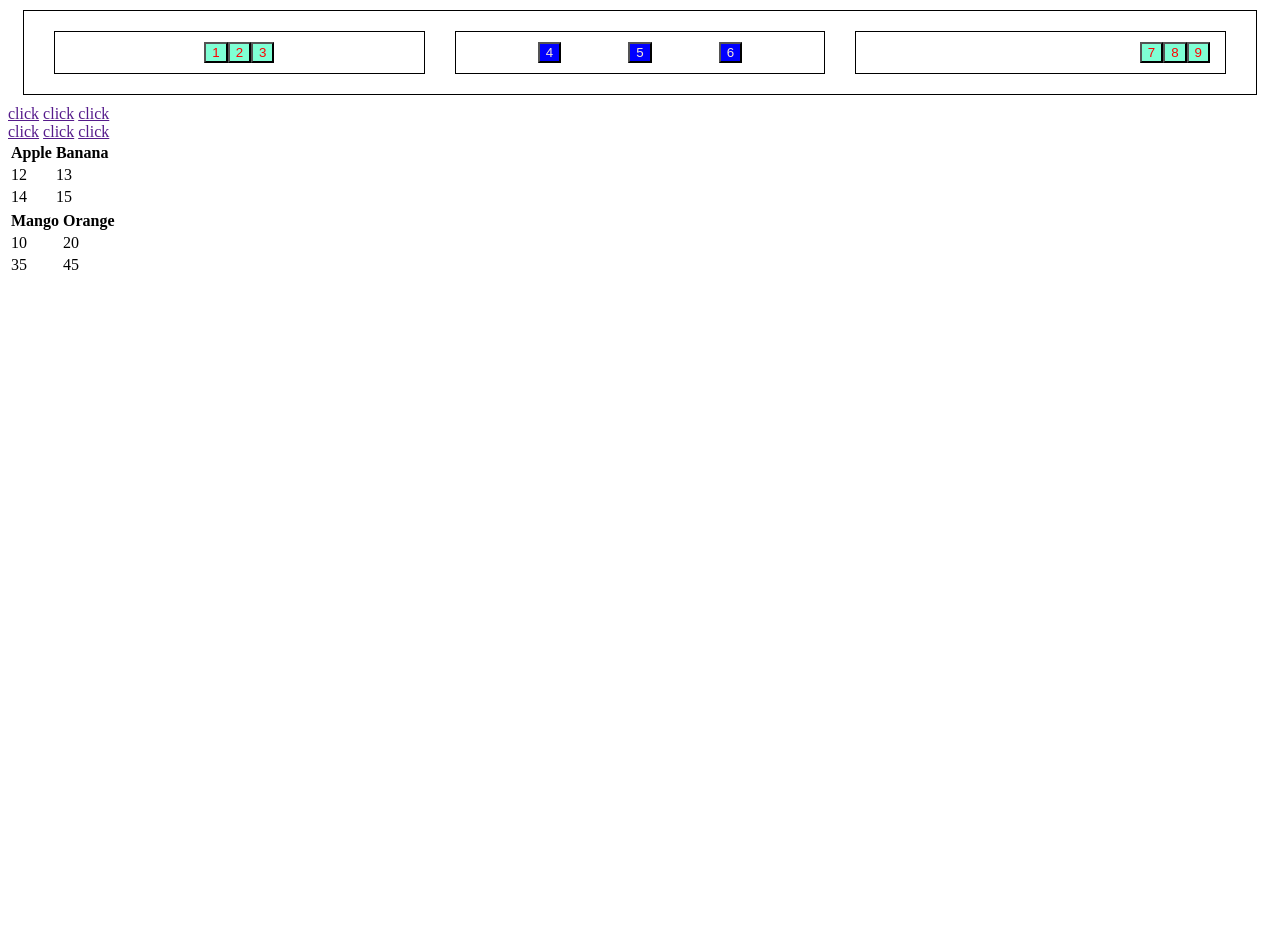
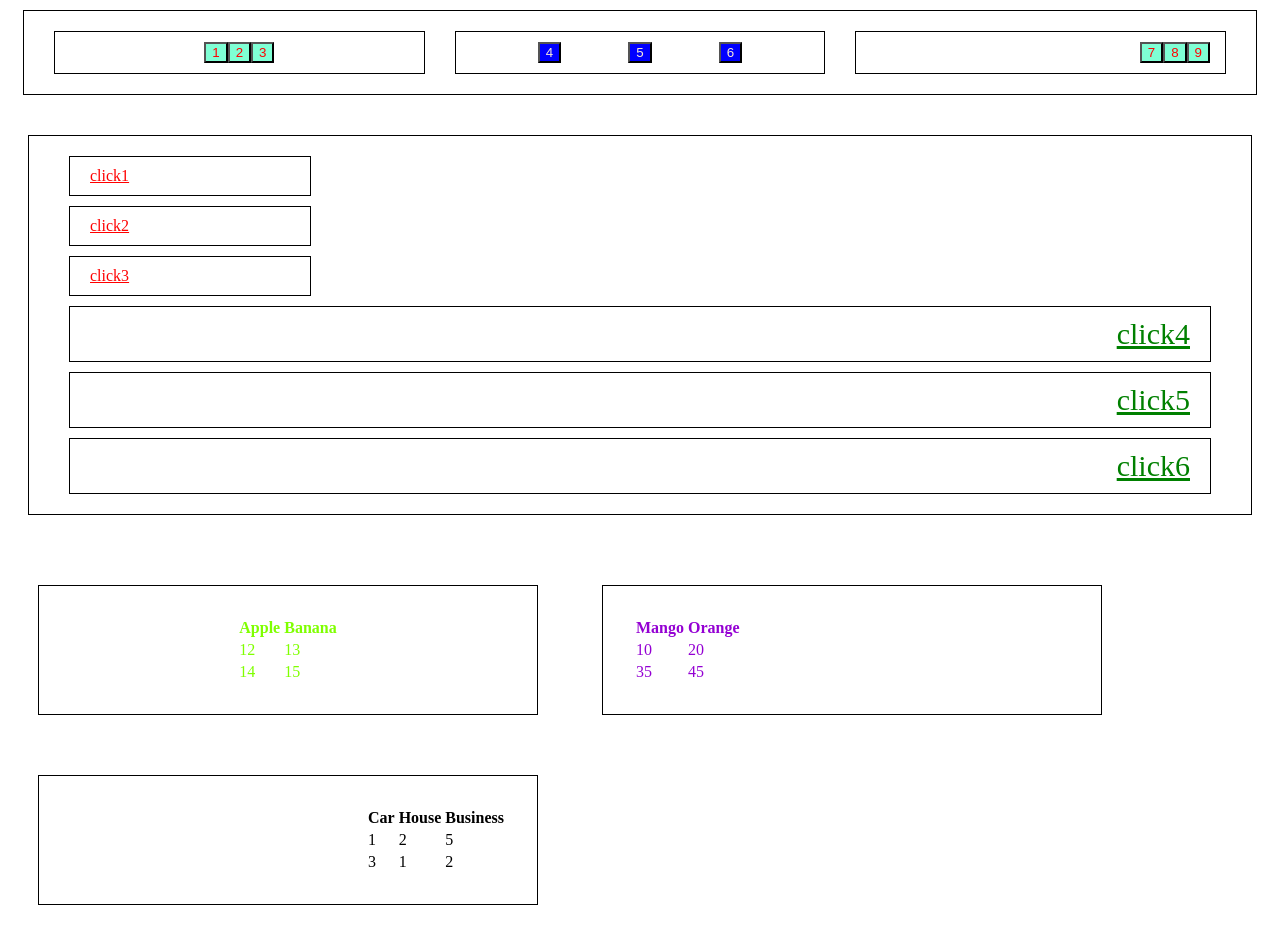
Before and after one commit to shefat26/flexbox-practice, a plain HTML site: page index.html in a window 1280 px wide. Before the commit the page ends 800 px from the top, so only its background shows below. Drawn offline with Linux system fonts and the light colour scheme.

Commit message:
block element and inline element designed

```diff
--- a/index.css
+++ b/index.css
@@ -45,3 +45,86 @@
     color: antiquewhite !important;
     background-color: blue !important;
 }
+
+
+
+.parent2{
+
+
+    border: 1px solid black;
+    margin: 40px 20px;
+    padding: 10px 20px;
+    display: block !important;
+
+
+}
+
+.parent2>.atag1>a{
+
+    border: 1px solid black;
+    margin: 10px 20px;
+    padding: 10px 20px;
+    display: block ;
+    width: 200px;
+    color: red;
+}
+
+.parent2>.atag2>a{
+
+
+    border: 1px solid black;
+    margin: 10px 20px;
+    padding: 10px 20px;
+    display: flex;
+    justify-content: flex-end;
+    color: green;
+    font-size: 30px;
+}
+
+/* a:hover{
+
+    font-size: 20px;
+    color: blue !important;
+} */
+
+
+.prent3{
+
+    border: 1px solid black;
+    margin: 40px 30px;
+    padding: 30px 30px !important;
+    display: inline;
+    height: 50vh;
+
+}
+.parent3>table{
+
+    border: 1px solid black;
+    margin: 30px 30px;
+    padding: 30px 30px;
+    display: inline-flex;
+    justify-content: flex-end ;
+    width: 500px;
+
+}
+
+.parent3>table:hover{
+
+    background-color: aquamarine;
+    font-size: 30px;
+    color: blue;
+}
+
+.tab1{
+
+    justify-content: center !important;
+    color: chartreuse ;
+}
+
+
+
+.tab2{
+
+    justify-content: flex-start !important;
+    color: darkviolet;
+}
--- a/index.html
+++ b/index.html
@@ -29,20 +29,26 @@
     </div>
 
     <div class="parent2">
+
       <div class="atag1">
-        <a href="">click</a>
-        <a href="">click</a>
-        <a href="">click</a>
+        <a href="">click1</a>
+        <a href="">click2</a>
+        <a href="">click3</a>
+
       </div>
 
       <div class="atag2">
-        <a href="">click</a>
-        <a href="">click</a>
-        <a href="">click</a>
+
+        <a href="">click4</a>
+        <a href="">click5</a>
+        <a href="">click6</a>
+
       </div>
+
     </div>
 
     <div class="parent3">
+
       <table class="tab1">
         <tr>
           <th>Apple</th>
@@ -76,6 +82,32 @@
           <td>45</td>
         </tr>
       </table>
+
+
+      <table class="tab3">
+
+        <tr>
+          <th>Car</th>
+          <th>House</th>
+          <th>Business</th>
+        </tr>
+
+
+        <tr>
+          <td>1</td>
+          <td>2</td>
+          <td>5</td>
+        </tr>
+
+        <tr>
+          <td>3</td>
+          <td>1</td>
+          <td>2</td>
+        </tr>
+
+      </table>
+
+
     </div>
 
 
```
